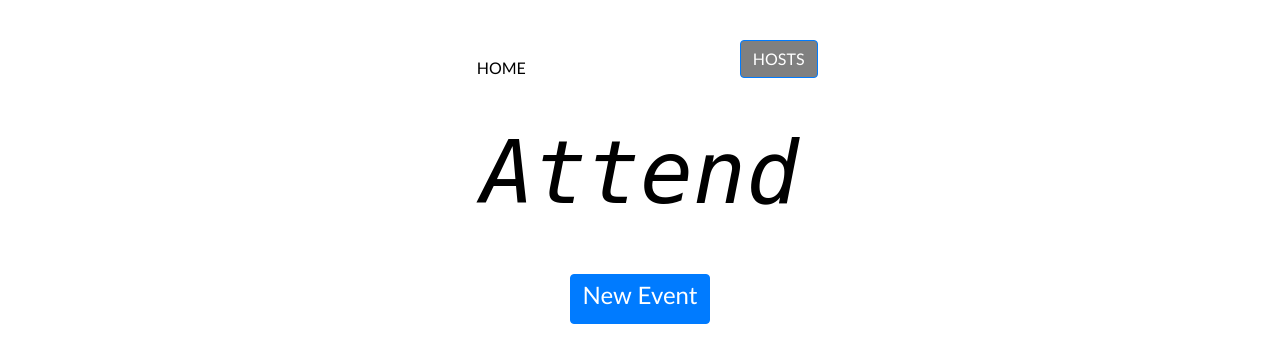
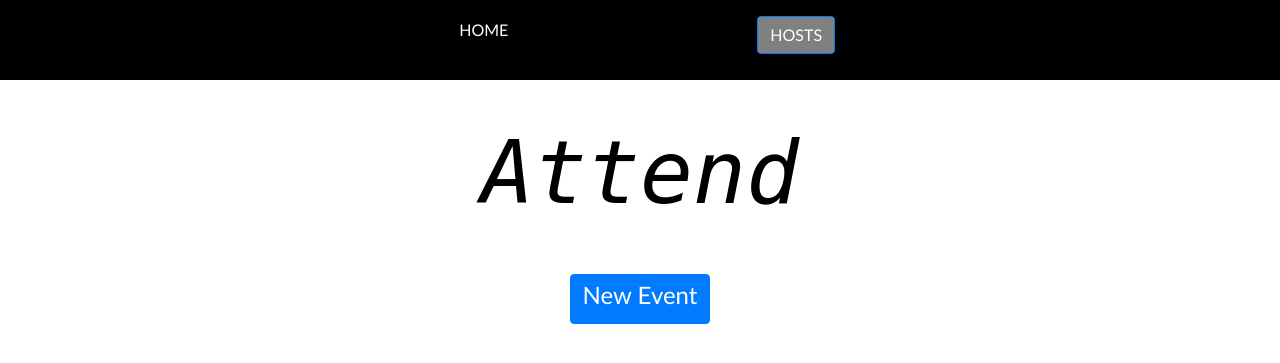
Before and after one commit to merobi-hub/attendance-tracker, a Flask app: page / in a window 1280 px wide. Shown: the top 363 px of the page. Run offline with Flask 2, Linux system fonts and the light colour scheme; data that the repository does not hold is empty; some libraries are stand-ins or nearby versions.

Commit message:
nav styling

```diff
--- a/attendance/static/css/main.css
+++ b/attendance/static/css/main.css
@@ -30,9 +30,9 @@ body {
 /* Nav */
 
 #nav-container {
-    width: 100%;
-    color: black;
-    /* background-color: black; */
+    max-width: 100%;
+    background-color: black;
+    height: 10vh;
 }
 
 #nav-links {
@@ -56,18 +56,18 @@ body {
 
 #nav-link {
     text-decoration: none;
-    color:black;
+    color:white;
 }
 
 /* Small Nav */
 
-.small-top-nav {
-
+.top-nav {
+    padding-top: 2vh;
 }
 
 #small-nav-col {
     text-align: center;
-    padding-top: 2vh;
+    vertical-align: middle;
 }
 
 #small-nav-col-hosts {
@@ -78,7 +78,7 @@ body {
 .small-nav-div {
     width: 50%;
     margin: 0 auto;
-    margin-top: 5vh;
+    /* margin-top: 5vh; */
 }
 
 #small-nav-links {
@@ -87,8 +87,8 @@ body {
 
 #small-nav-link {
     text-decoration: none;
-    color: black;
-
+    color: white;
+    vertical-align: middle;
 }
 
 #small-nav-link-hosts {
--- a/attendance/templates/base.html
+++ b/attendance/templates/base.html
@@ -66,7 +66,7 @@
 
         {% else %}
         <div class="small-nav-div">
-            <nav class="small-top-nav">
+            <nav class="top-nav">
                 <div class="row" id="small-nav-links">
 
 
```
